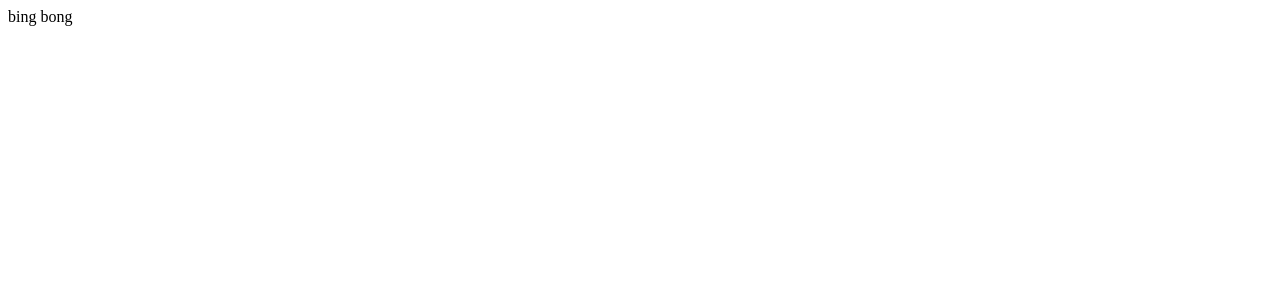
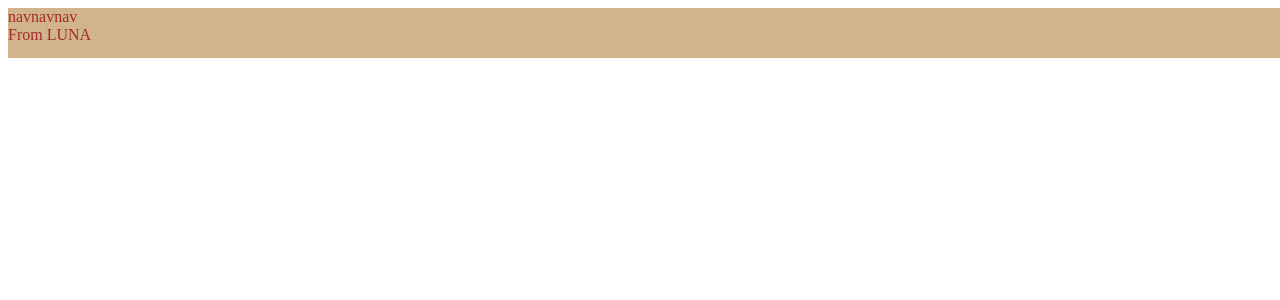
Before and after one commit to WigglyDonnie/fromluna, a React (Create React App) app: page / in a window 1280 px wide. Shown: the top 300 px of the page. Built offline with nearby package versions, Linux system fonts and the light colour scheme.

Commit message:
add nav bar

```diff
--- a/package.json
+++ b/package.json
@@ -10,9 +10,11 @@
     "@types/node": "^12.20.37",
     "@types/react": "^17.0.37",
     "@types/react-dom": "^17.0.11",
+    "node-sass": "^6.0.1",
     "react": "^17.0.2",
     "react-dom": "^17.0.2",
     "react-scripts": "4.0.3",
+    "sass": "^1.45.0",
     "typescript": "^4.5.3",
     "web-vitals": "^1.1.2"
   },
--- a/src/App.tsx
+++ b/src/App.tsx
@@ -1,10 +1,12 @@
 import React from 'react';
+import Nav from './components/Nav';
 
 
 function App() {
   return (
-    <div className="App">
-      bing bong
+    <div className="homepage">
+      <Nav></Nav>
+      From LUNA
     </div>
   );
 }
--- /dev/null
+++ b/src/components/Nav.tsx
@@ -0,0 +1,12 @@
+import React from 'react';
+
+
+function Nav() {
+  return (
+    <div className="nav">
+      navnavnav
+    </div>
+  );
+}
+
+export default Nav;
--- a/src/index.scss
+++ b/src/index.scss
@@ -0,0 +1,12 @@
+.homepage {
+  display: fixed;
+  color: brown;
+  background-color: tan;
+
+  width: 100vw;
+  height: 50px;
+}
+
+.body{
+  background-color: tan;
+}
--- a/src/index.tsx
+++ b/src/index.tsx
@@ -1,6 +1,8 @@
 import React from 'react';
 import ReactDOM from 'react-dom';
 import App from './App';
+import '../src/index.scss';
+
 
 
 ReactDOM.render(
--- /dev/null
+++ b/src/react-app-env.d.ts
@@ -0,0 +1 @@
+/// <reference types="react-scripts" />
```
Also changed, not shown: 1 other file (tests, documents, lock files or other folders).
